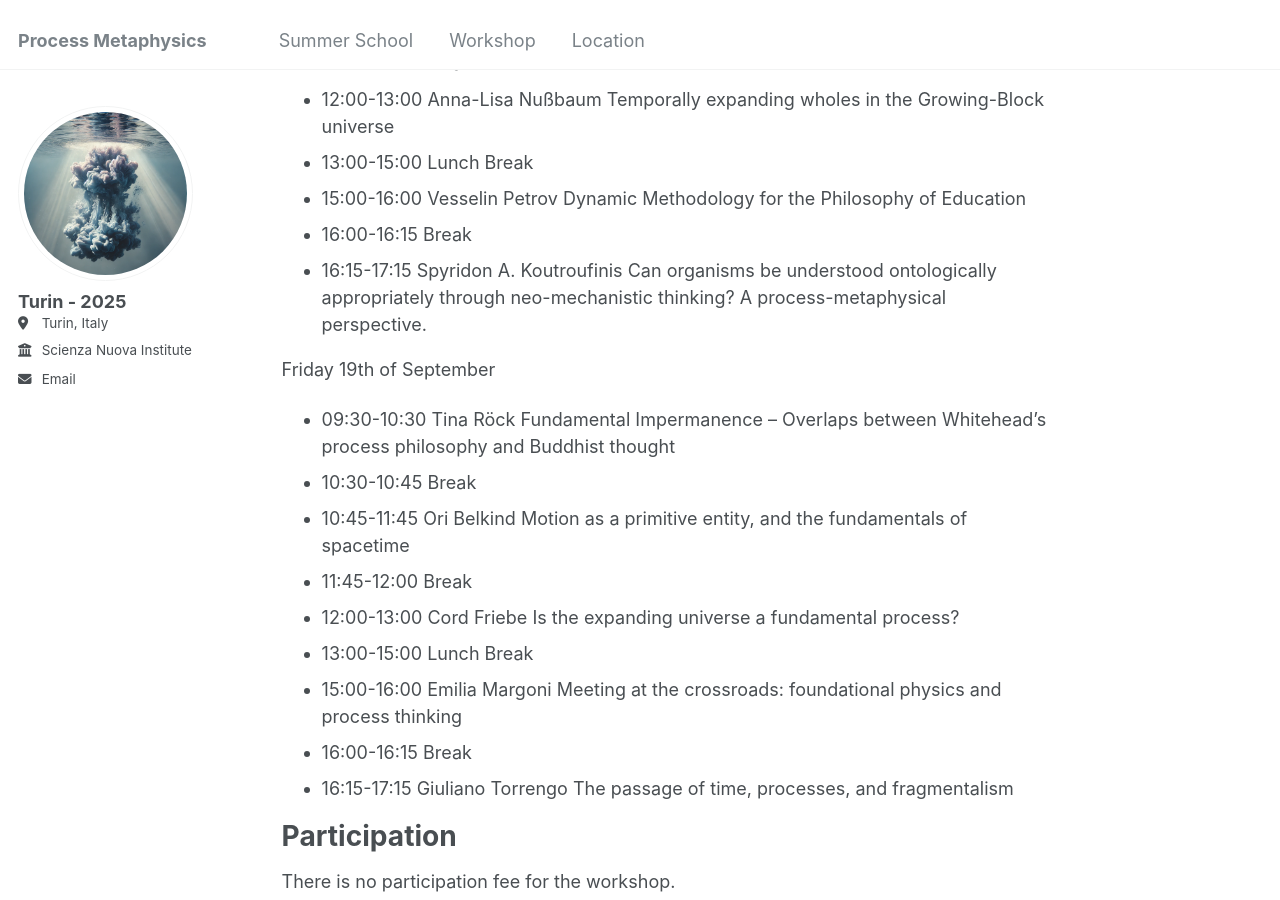
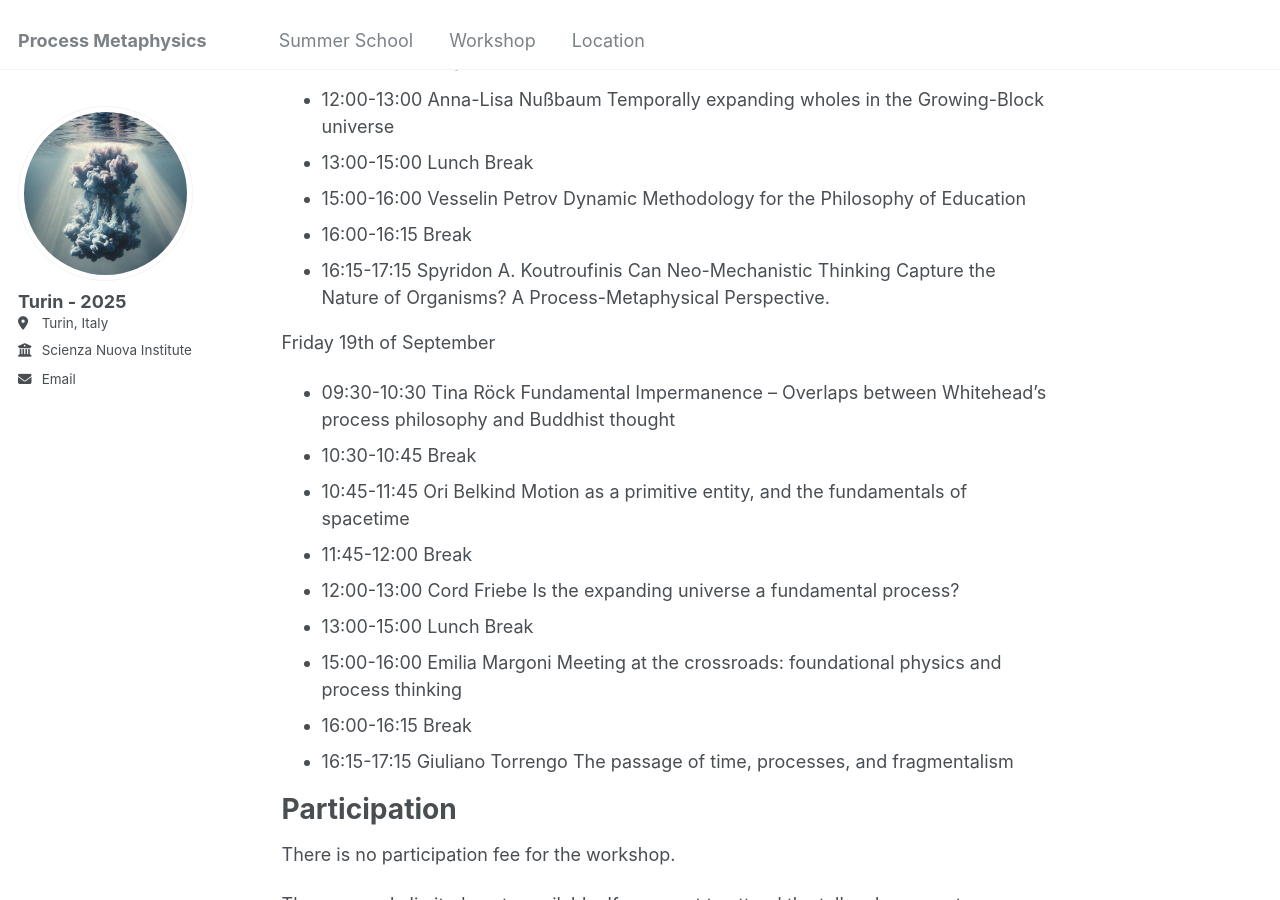
Before and after one commit to k1ssndr/turin2025, a Jekyll site: the page built from _pages/workshop.md, in a window 1280 px wide and 900 px high, scrolled down 2362 px. Built offline with Jekyll 4.4.1, drawn with Linux system fonts in a browser that asks for light colours.

Commit message:
Update workshop.md

```diff
--- a/_pages/workshop.md
+++ b/_pages/workshop.md
@@ -50,7 +50,7 @@ Thursday 18th of September
 - 13:00-15:00	Lunch Break
 - 15:00-16:00	Vesselin Petrov	Dynamic Methodology for the Philosophy of Education
 - 16:00-16:15	Break
-- 16:15-17:15	Spyridon A. Koutroufinis	Can organisms be understood ontologically appropriately through neo-mechanistic thinking? A process-metaphysical perspective.
+- 16:15-17:15	Spyridon A. Koutroufinis	Can Neo-Mechanistic Thinking Capture the Nature of Organisms? A Process-Metaphysical Perspective.
 
 Friday 19th of September
 
```
